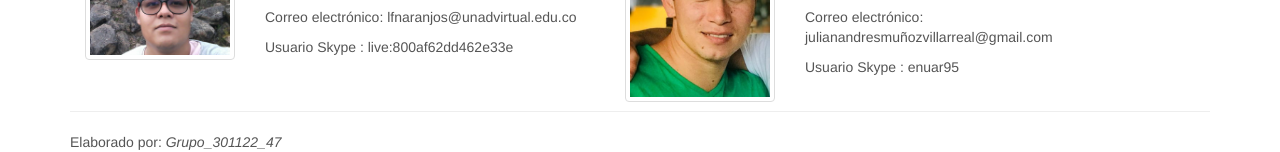
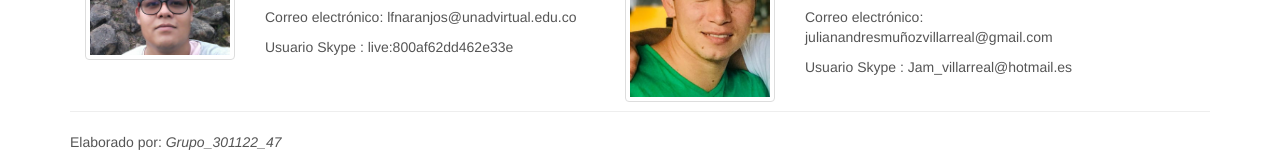
Before and after one commit to lfelipen/ovi, a plain HTML site: page pages/autores.html in a window 1280 px wide. Shown: the part 450-602 px from the top of the page. Drawn offline with Linux system fonts and the light colour scheme; files whose address does not match are found by name.

Commit message:
Update autores.html

```diff
--- a/pages/autores.html
+++ b/pages/autores.html
@@ -127,7 +127,7 @@
                           <p class="card-text">Código: 83041302</p>
                           <p class="card-text">Programa: Ingeniería de Sistemas</p>
                           <p class="card-text">Correo electrónico: julianandresmuñozvillarreal@gmail.com</p>
-                          <p class="card-text">Usuario Skype : enuar95</p>
+                          <p class="card-text">Usuario Skype : Jam_villarreal@hotmail.es</p>
                       </div>
                     </div>
                   </div>
```
